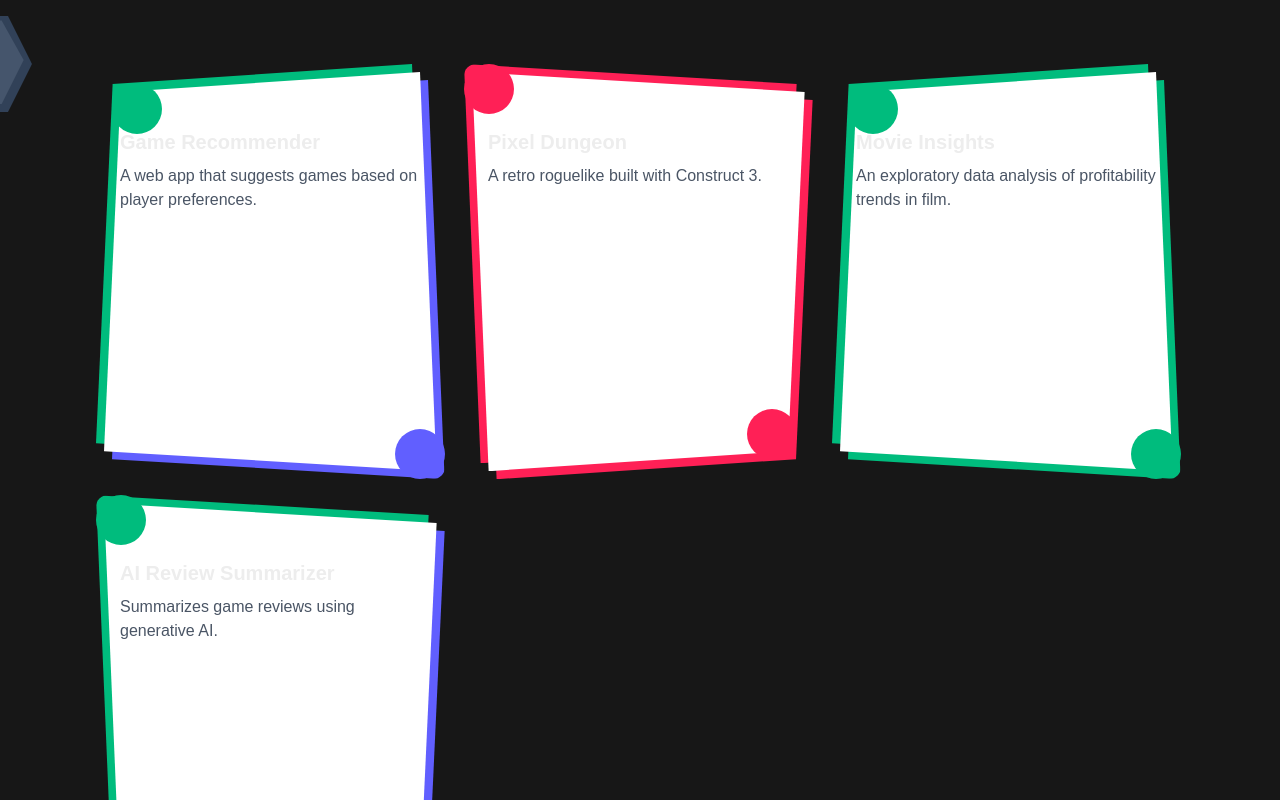
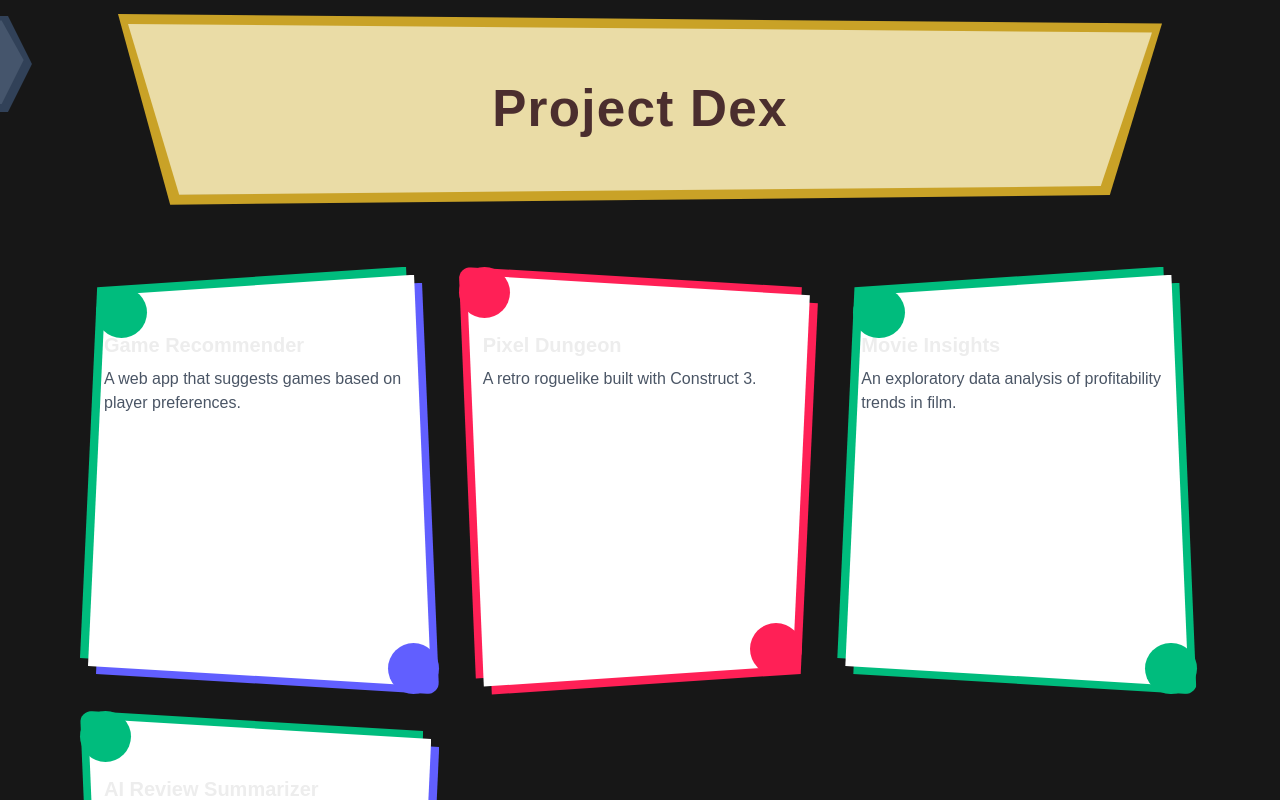
Before and after one commit to AlexHuynh35/PortfolioWebsite, a Next.js app: page / in a window 1280 px wide. Shown: the top 800 px of the page. Built offline with nearby package versions, Linux system fonts and the light colour scheme.

Commit message:
feat: added section title

```diff
--- a/src/app/page.tsx
+++ b/src/app/page.tsx
@@ -1,12 +1,12 @@
-import { ProjectGallery } from "@/components";
+import { ProjectGallery, SectionTitle } from "@/components";
 import { projects } from "@/data/projects";
 
 export default function Home() {
   return (
     <section className="p-6">
-      <div className="max-w-6xl mx-auto px-4 py-12">
-        <ProjectGallery projectList={projects} />
-      </div>
+      <SectionTitle title="Project Dex" variant="B" />
+
+      <ProjectGallery projectList={projects} />
     </section>
   );
 }
--- a/src/components/index.ts
+++ b/src/components/index.ts
@@ -1,3 +1,4 @@
 export { default as ProjectCard } from "./project_preview";
 export { default as ProjectGallery } from "./project_gallery";
 export { default as Sidebar } from "./sidebar";
+export { default as SectionTitle } from "./section_title";
--- /dev/null
+++ b/src/components/section_title.tsx
@@ -0,0 +1,21 @@
+type QuadVariant = 'A' | 'B';
+
+type SectionTitleProps = {
+  title: string;
+  variant: QuadVariant;
+};
+
+export default function SectionTitle({ title, variant }: SectionTitleProps) {
+  const clipPath = variant === "A" ? "[clip-path:polygon(5%_5%,95%_0,100%_100%,0_95%)]" : "[clip-path:polygon(0_0,100%_5%,95%_95%,5%_100%)]";
+
+  return (
+    <div className="relative max-w-5xl mx-auto aspect-[6/1] text-center mb-20">
+      <div className={`absolute inset-0 -m-[10px] bg-gold ${clipPath} -z-10`} />
+      <div className={`absolute inset-0 bg-parchment ${clipPath} shadow-md flex items-center justify-center px-8`}>
+        <h2 className="text-darkbrown font-bold tracking-wide" style={{ fontSize: "4cqw" }}>
+          {title}
+        </h2>
+      </div>
+    </div>
+  )
+}
```
